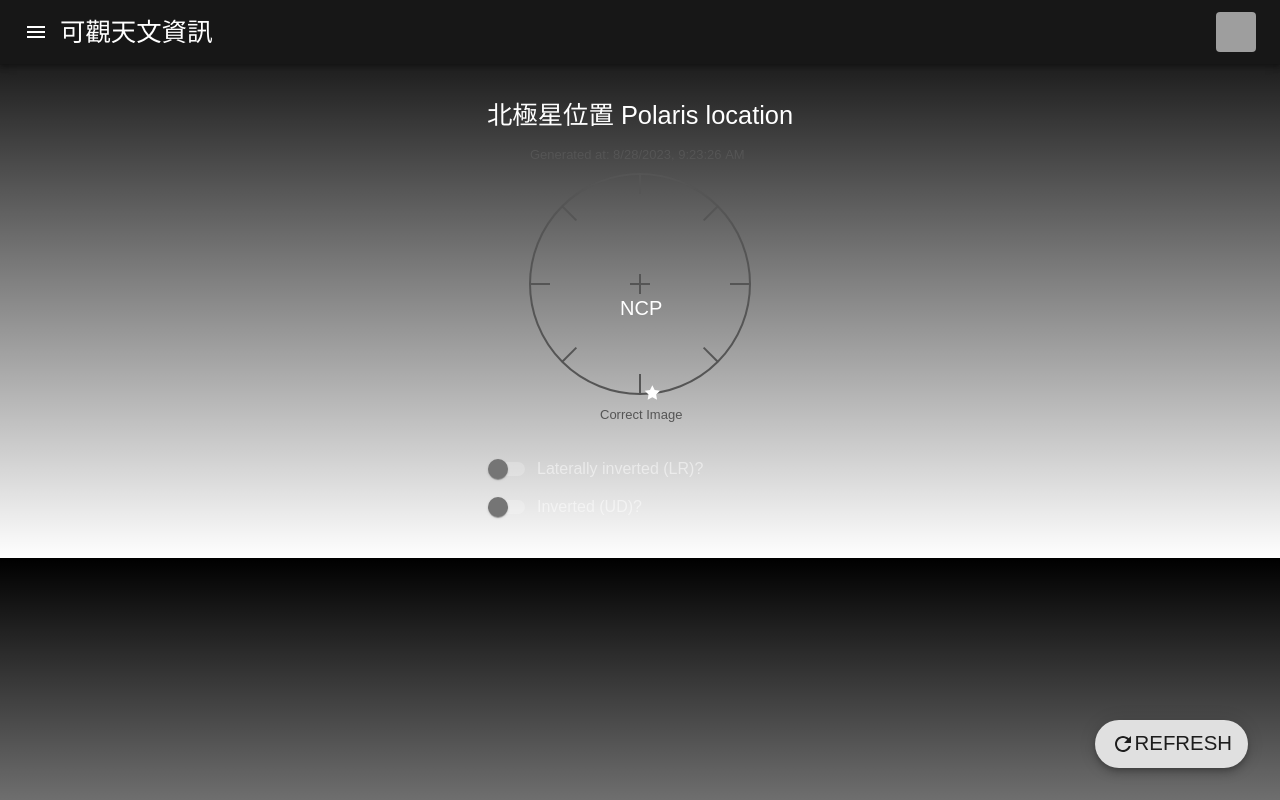
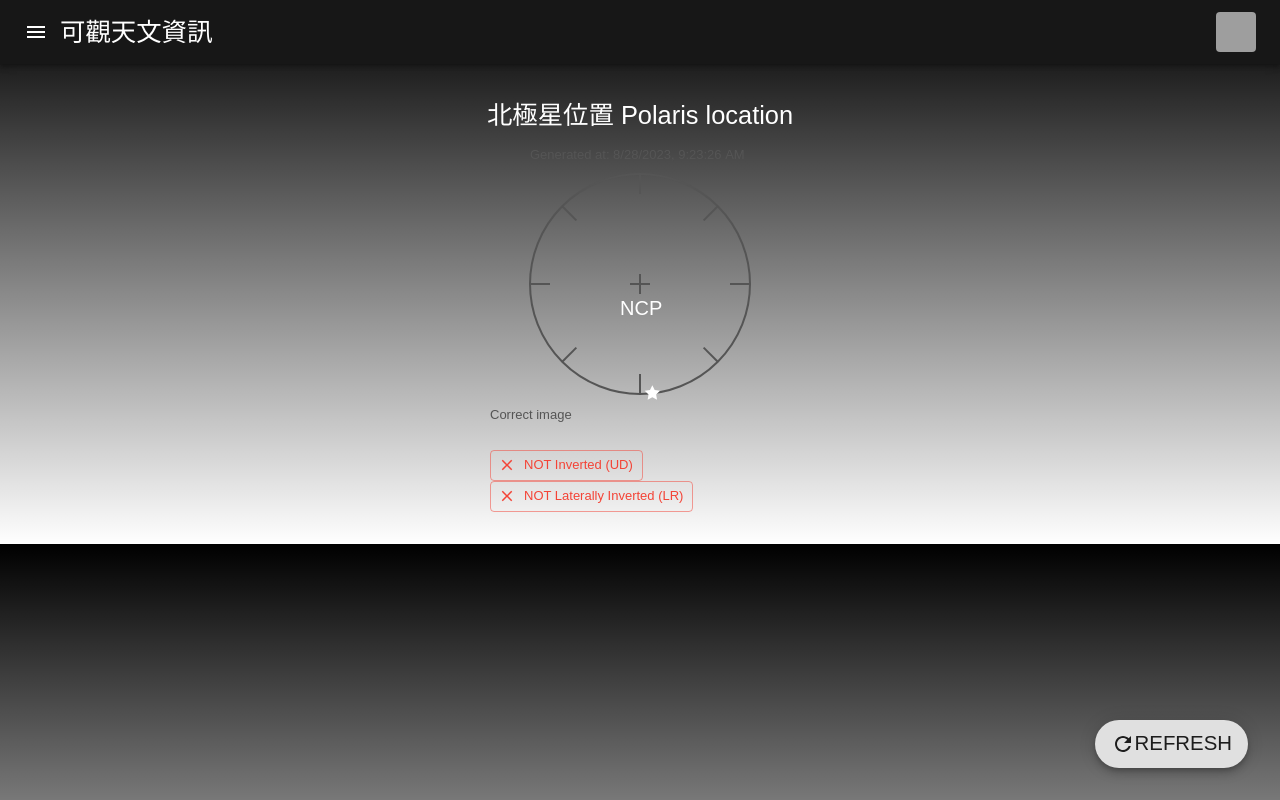
Before and after one commit to ct-chu/astroInfo, a Next.js app: page /pole in a window 1280 px wide. Built offline with nearby package versions, Linux system fonts and the light colour scheme; grey boxes are pictures that could not be loaded; a web font is replaced by a local one.

Commit message:
add graph inversion feature

```diff
--- a/src/app/pole/page.js
+++ b/src/app/pole/page.js
@@ -2,13 +2,16 @@
 
 import * as React from "react";
 import { useState, useEffect } from "react";
-import {Grid, Typography, Box, Switch } from "@mui/material";
+import {Grid, Typography, Box, Button } from "@mui/material";
 import { pink } from "@mui/material/colors";
 import { alpha, styled } from '@mui/material/styles';
+import DoneIcon from '@mui/icons-material/Done';
+import CloseIcon from '@mui/icons-material/Close';
 import FormGroup from '@mui/material/FormGroup';
 import FormControlLabel from '@mui/material/FormControlLabel';
 import "yet-another-react-lightbox/styles.css";
 import { Stage, Layer, Star, Text, Circle, Line } from 'react-konva';
+import { IconButton } from "yet-another-react-lightbox";
 
 function calculateLST() {
     const date = new Date();
@@ -213,27 +216,60 @@ const DrawPole = () => {
   const graphTime = new Date().toLocaleString()
   const [inversion, setInversion] = useState(false)
   const [lateralInversion, setLateralInversion] = useState(false)
+  const [polX, setPolX] = useState(0)
+  const [polY, setPolY] = useState(0)
+  const [graphOrient, setGraphOrient] = useState("Correct image")
 
-  // useEffect(() => {
+  const changeInversion = () => {
+    setInversion(!inversion)
+  }
+  const changeLateralInversion = () => {
+    setLateralInversion(!lateralInversion)
+  }
 
-  // })
-  // const changeInversion = useState(!inversion)
-  // const changeLateralInversion = useState(!lateralInversion)
+  useEffect(() => {
+    if (lateralInversion === false) {
+      setPolX(150 + 110*Math.sin(angle))
+    } else {
+      setPolX(150 - 110*Math.sin(angle))
+    }
+    // console.log("x " + polX)
+    if (inversion === false) {
+      setPolY(150 - 110*Math.cos(angle))
+    } else {
+      setPolY(150 + 110*Math.cos(angle))
+    }
+    // console.log("y " + polY)
+    if ((lateralInversion === true) && (inversion === true)) {
+      setGraphOrient("Inverted and Laterally inverted")
+    } else if ((lateralInversion === true) && (inversion === false)) {
+      setGraphOrient("Laterally inverted")
+    } else if ((lateralInversion === false) && (inversion === true)) {
+      setGraphOrient("Inverted")
+    } else if ((lateralInversion === false) && (inversion === false)) {
+      setGraphOrient("Correct image")
+    }
+  },[inversion, lateralInversion])
 
-  let polX = lateralInversion === false ? (150 + 110*Math.sin(angle)) : (-1 * (150 + 110*Math.sin(angle)))
-  let polY = inversion === false ? (150 - 110*Math.cos(angle)) : (-1 * (150 - 110*Math.cos(angle)))
+  const InvertButton = () => {
+    if (inversion === true) {
+      return(
+        <Button variant="outlined" color="error" size="small" style={{textTransform: "none"}} startIcon={<DoneIcon />} onClick={changeInversion}>Inverted (UD)</Button>
+    )} else {
+      return(
+        <Button variant="outlined" color="error" size="small" style={{textTransform: "none"}} startIcon={<CloseIcon />} onClick={changeInversion}>NOT Inverted (UD)</Button>
+    )}
+    }
 
-  const PinkSwitch = styled(Switch)(({ theme }) => ({
-    '& .MuiSwitch-switchBase.Mui-checked': {
-      color: pink[600],
-      '&:hover': {
-        backgroundColor: alpha(pink[600], theme.palette.action.hoverOpacity),
-      },
-    },
-    '& .MuiSwitch-switchBase.Mui-checked + .MuiSwitch-track': {
-      backgroundColor: pink[600],
-    },
-  }));
+    const LateralInvertButton = () => {
+      if (lateralInversion === true) {
+        return(
+          <Button variant="outlined" color="error" size="small" style={{textTransform: "none"}} startIcon={<DoneIcon />} onClick={changeLateralInversion}>Laterally Inverted (LR)</Button>
+      )} else {
+        return(
+          <Button variant="outlined" color="error" size="small" style={{textTransform: "none"}} startIcon={<CloseIcon />} onClick={changeLateralInversion}>NOT Laterally Inverted (LR)</Button>
+      )}
+      }
 
 
   return (
@@ -260,16 +296,12 @@ const DrawPole = () => {
       {/* polaris */}
       <Star numPoints={5} innerRadius={4} outerRadius={8} x={polX} y={polY} fill="#FFF"/>
       {/* Inversion */}
-      <Text x={110} y={275} fontSize={13} fill='#555' align="center" text={"Correct Image"} />
+      <Text y={275} fontSize={13} fill='#555' align="center" text={graphOrient} />
     </Layer>
   </Stage>
   <Box sx={{ height: "1rem" }} />
-  <FormGroup>
-    {/* <FormControlLabel control={<PinkSwitch onChange={() => changeLateralInversion}/>} label="Laterally inverted (LR)?"/>
-    <FormControlLabel control={<PinkSwitch onChange={() => changeInversion}/>} label="Inverte (UD)?"/> */}
-    <FormControlLabel disabled control={<PinkSwitch />} label="Laterally inverted (LR)?"/>
-    <FormControlLabel disabled control={<PinkSwitch />} label="Inverted (UD)?"/>
-  </FormGroup>
+  <InvertButton /> <br />
+  <LateralInvertButton />
   </Grid>
 )}
 
```
